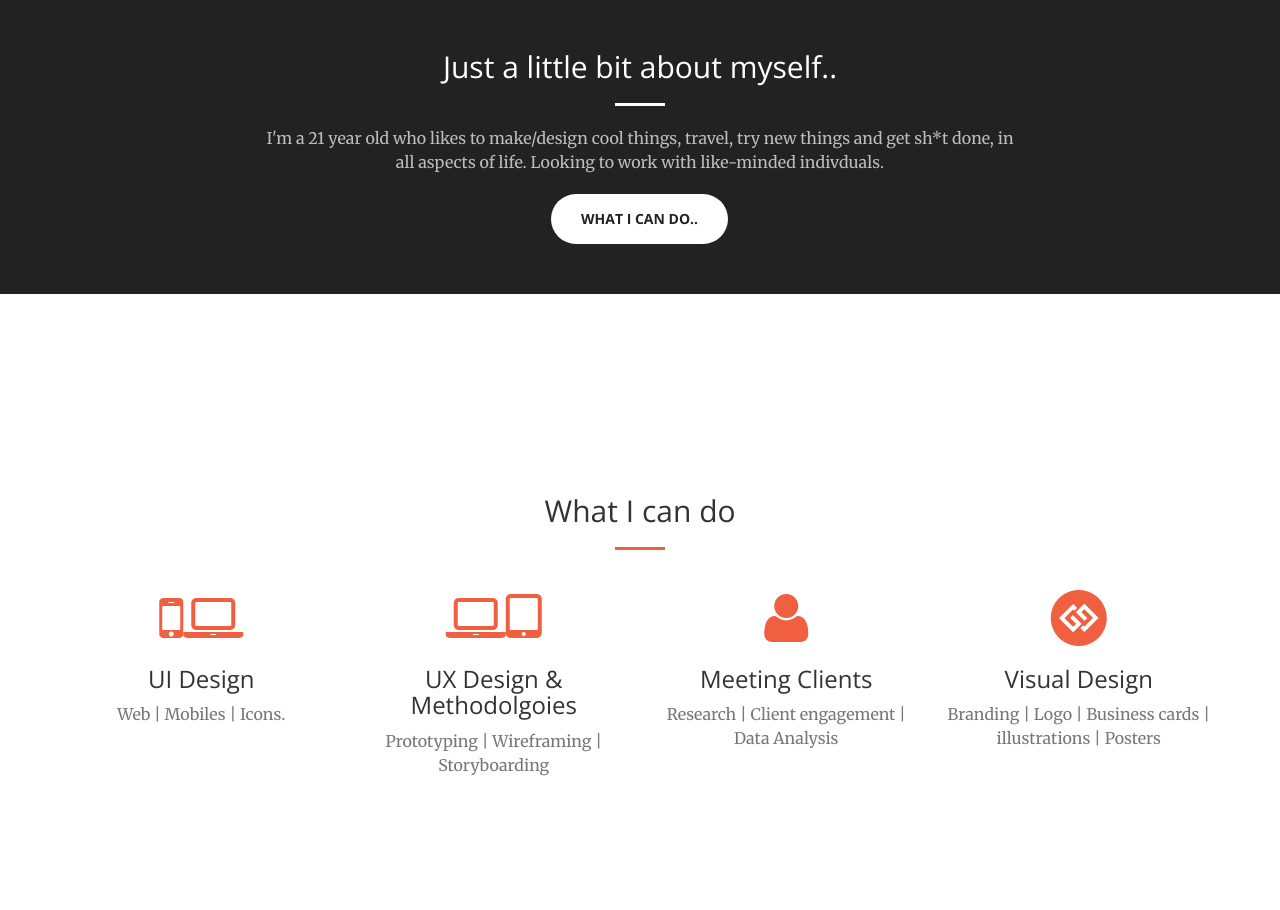
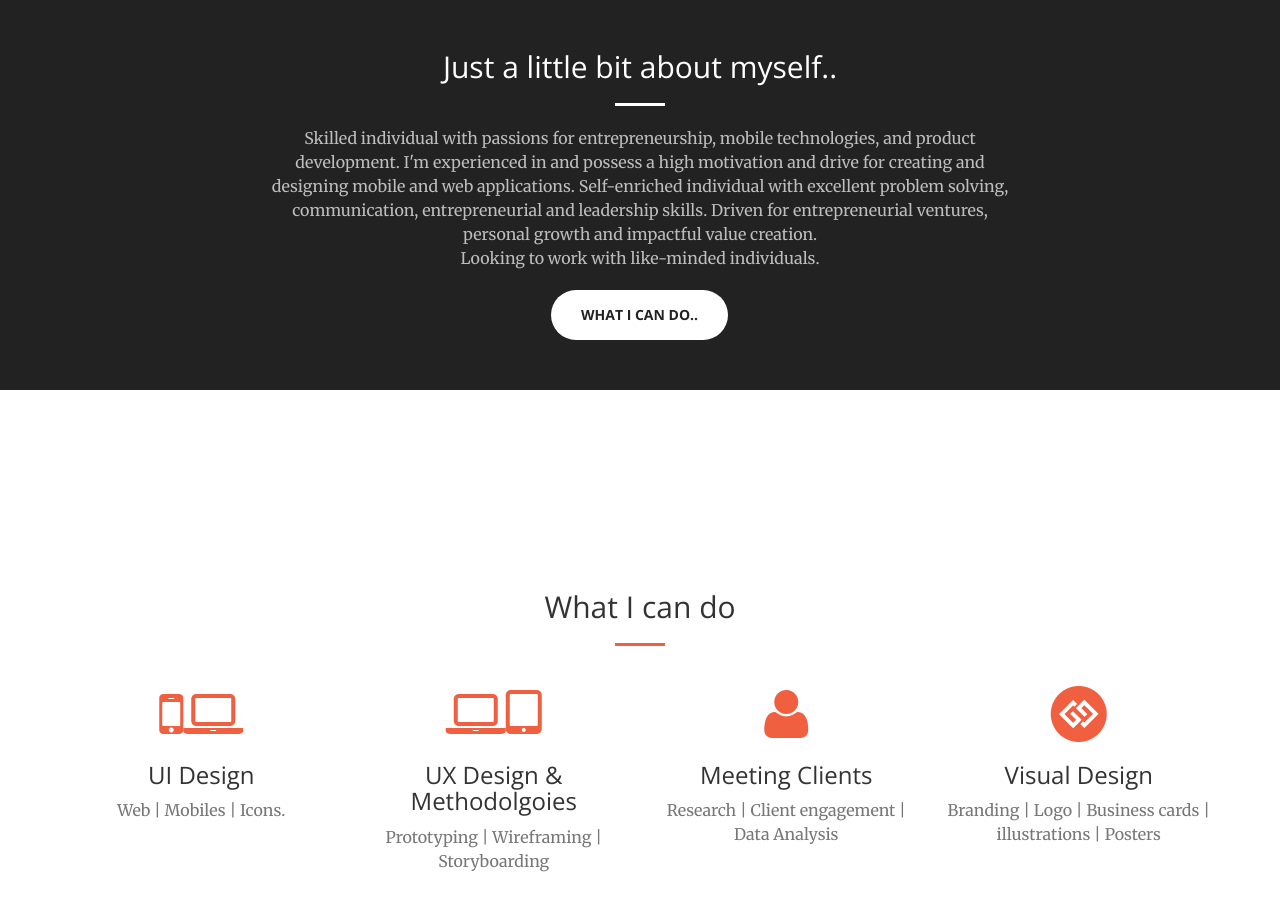
Before and after one commit to sanchittd/mywebsite, a website: page index.html in a window 1280 px wide. Shown: the part 900-1810 px from the top of the page. Drawn offline with nearby package versions, Linux system fonts and the light colour scheme.

Commit message:
summary update

```diff
--- a/index.html
+++ b/index.html
@@ -95,7 +95,7 @@
                 <div class="col-lg-8 col-lg-offset-2 text-center">
                     <h2 class="section-heading">Just a little bit about myself..</h2>
                     <hr class="light">
-                    <p class="text-faded">I'm a 21 year old who likes to make/design cool things, travel, try new things and get sh*t done, in all aspects of life. Looking to work with like-minded indivduals.</p>
+                    <p class="text-faded">Skilled individual with passions for entrepreneurship, mobile technologies, and product development. I'm experienced in and possess a high motivation and drive for creating and designing mobile and web applications. Self-enriched individual with excellent problem solving, communication, entrepreneurial and leadership skills. Driven for entrepreneurial ventures, personal growth and impactful value creation. <br/> Looking to work with like-minded individuals.</p>
                     <a href="#services" class="page-scroll btn btn-default btn-xl sr-button">What I can do..</a>
                 </div>
             </div>
```
